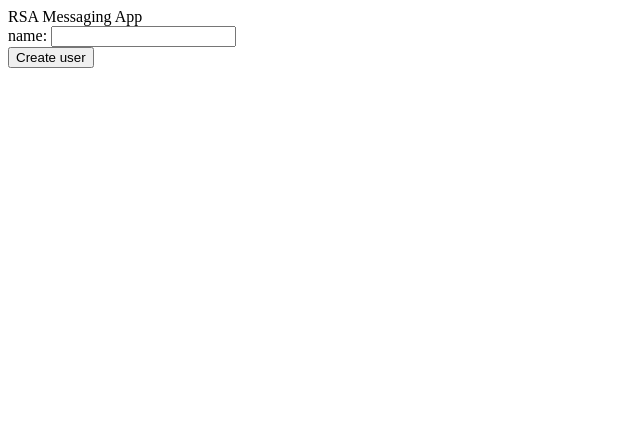
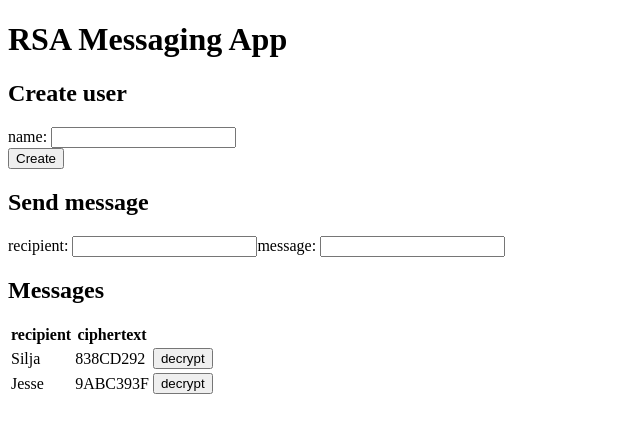
Before and after one commit to ttajakka/rsa-notes, a React (Create React App) app in the folder frontend/: page / in a window 1280 px wide. Shown: the top 432 px of the page, without its empty margins (0-640 px from the left). Built offline with nearby package versions, Linux system fonts and the light colour scheme.

Commit message:
add rough App layout; begin developing string methods

```diff
--- a/frontend/src/App.js
+++ b/frontend/src/App.js
@@ -5,17 +5,62 @@ import { createPrivateKey } from './crypto'
 const UserCreateForm = ({ handleSubmit, username, handleUsername }) => {
   return (
     <form onSubmit={handleSubmit}>
+      <h2>Create user</h2>
       <div>
         name: <input value={username} onChange={handleUsername} />
       </div>
       <div>
-        <button type="submit">Create user</button>
+        <button type="submit">Create</button>
       </div>
     </form>
   )
 }
 
+const MessageForm = () => {
+  return (
+    <form>
+      <h2>Send message</h2>
+      <div>
+        recipient: <input />
+        message: <input />
+      </div>
+    </form>
+  )
+}
+
+const MessageList = ({ messages }) => {
+  return (
+    <div>
+      <h2>Messages</h2>
+      <table>
+        <thead>
+          <tr>
+            <th>recipient</th>
+            <th>ciphertext</th>
+          </tr>
+        </thead>
+        <tbody>
+          {messages.map((m) => (
+            <tr key={m.id}>
+              <td>{m.recipient}</td>
+              <td>{m.ciphertext}</td>
+              <td>
+                <button>decrypt</button>
+              </td>
+            </tr>
+          ))}
+        </tbody>
+      </table>
+    </div>
+  )
+}
+
 const App = () => {
+  const messages = [
+    { id: '1', recipient: 'Silja', ciphertext: '838CD292' },
+    { id: '2', recipient: 'Jesse', ciphertext: '9ABC393F' },
+  ]
+
   const [username, setUsername] = useState('')
 
   const handleUsername = (event) => {
@@ -30,12 +75,14 @@ const App = () => {
 
   return (
     <div>
-      RSA Messaging App
+      <h1>RSA Messaging App</h1>
       <UserCreateForm
         handleSubmit={createUser}
         username={username}
         handleUsername={handleUsername}
       />
+      <MessageForm />
+      <MessageList messages={messages} />
     </div>
   )
 }
```
Also changed, not shown: 1 other file (tests, documents, lock files or other folders).
